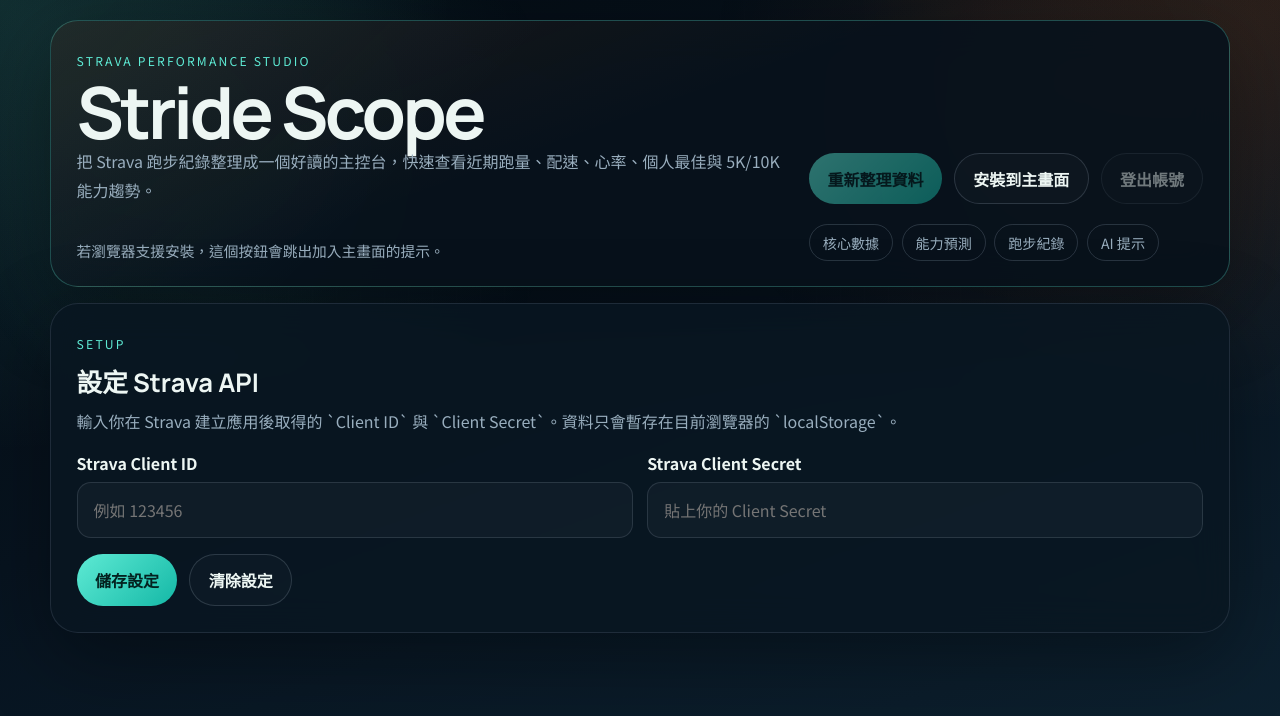
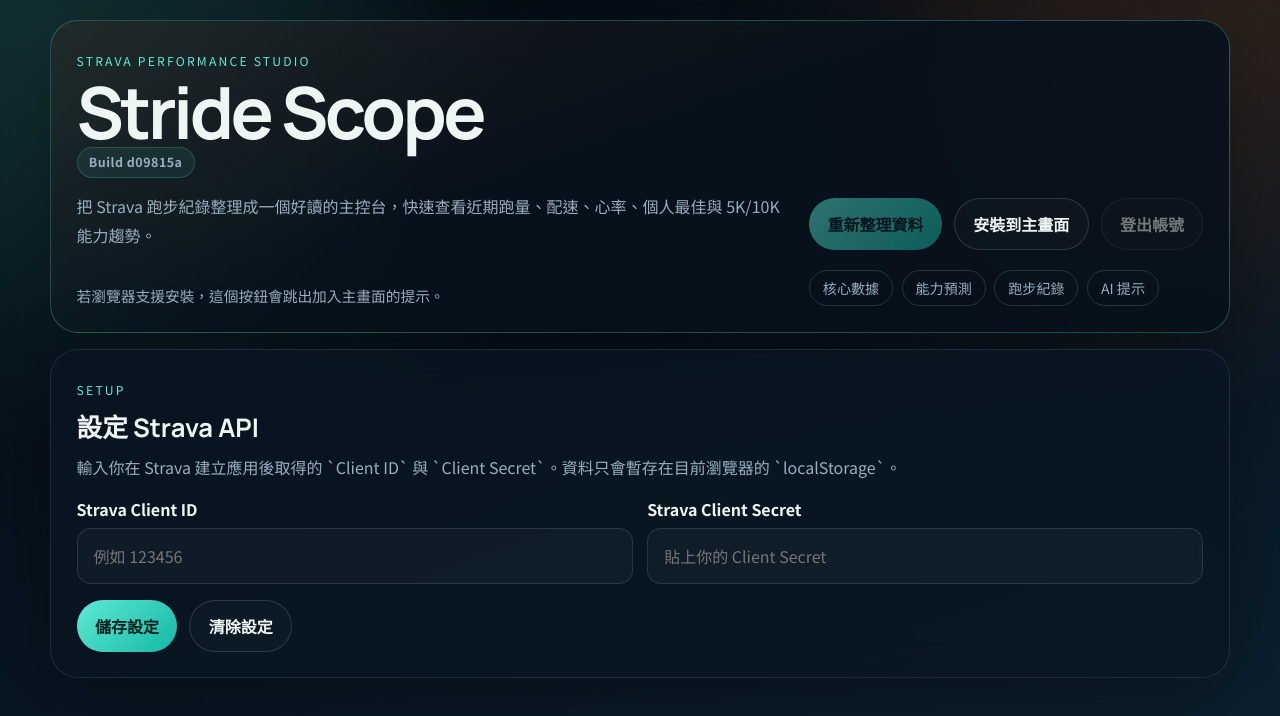
Before and after one commit to Shih-Wei-Lin/Strava_sport, a website with bundled scripts: page index.html in a window 1280 px wide. Built offline with nearby package versions, Linux system fonts and the light colour scheme.

Commit message:
chore: surface build version in pwa

```diff
--- a/index.html
+++ b/index.html
@@ -27,6 +27,7 @@
             <div class="hero-copy">
                 <p class="eyebrow">STRAVA PERFORMANCE STUDIO</p>
                 <h1>Stride Scope</h1>
+                <p class="build-meta">Build d09815a</p>
                 <p class="hero-text">
                     把 Strava 跑步紀錄整理成一個好讀的主控台，快速查看近期跑量、配速、心率、個人最佳與 5K/10K 能力趨勢。
                 </p>
--- a/style.css
+++ b/style.css
@@ -195,6 +195,21 @@ textarea {
     max-width: 54rem;
     line-height: 1.8;
     font-size: 1rem;
+}
+
+.build-meta {
+    display: inline-flex;
+    align-items: center;
+    width: fit-content;
+    margin: 0 0 0.9rem;
+    padding: 0.35rem 0.7rem;
+    border-radius: 999px;
+    border: 1px solid rgba(94, 234, 212, 0.2);
+    background: rgba(94, 234, 212, 0.08);
+    color: var(--text-soft);
+    font-size: 0.78rem;
+    font-weight: 700;
+    letter-spacing: 0.04em;
 }
 
 .hero-actions,
```
Also changed, not shown: sw.js (+15 -1 lines).
